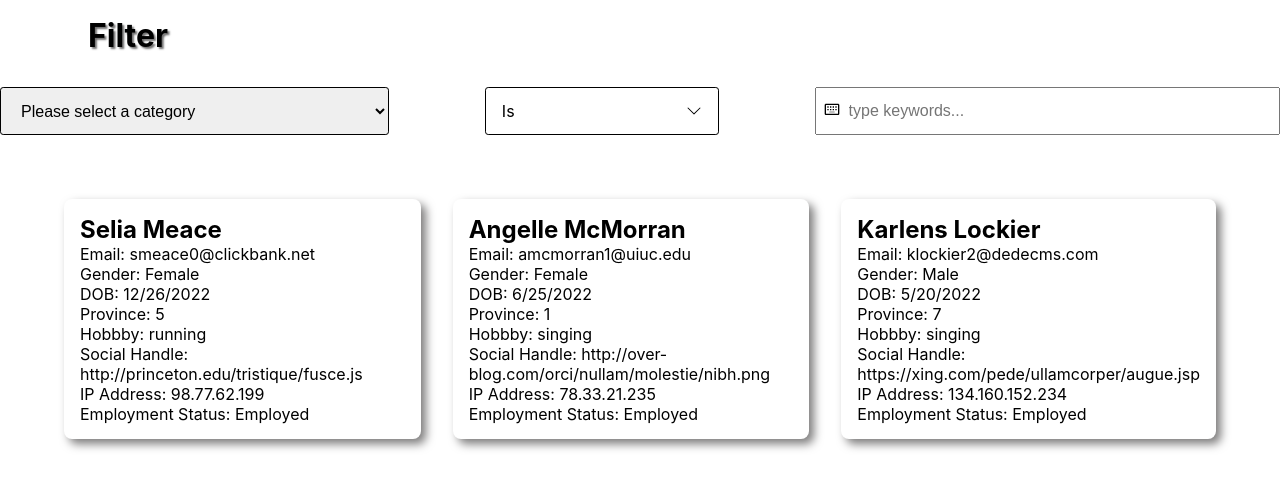
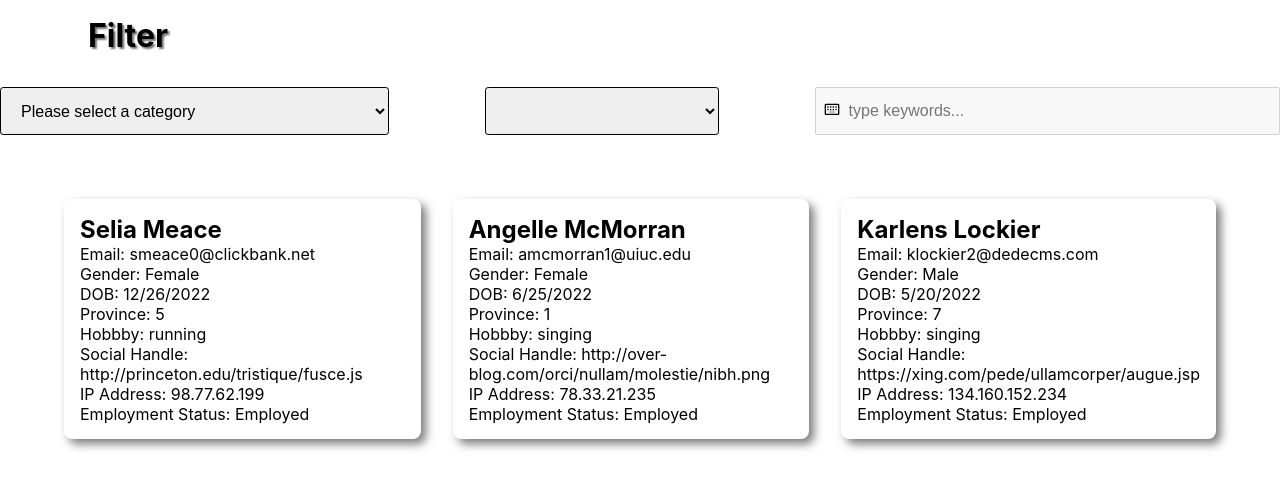
Before and after one commit to prakritip0/react-filter, a React (Create React App) app: page / in a window 1280 px wide. Shown: the top 488 px of the page. Built offline with nearby package versions, Linux system fonts and the light colour scheme.

Commit message:
feat: style secnd style

```diff
--- a/src/components/Filters.js
+++ b/src/components/Filters.js
@@ -1,36 +1,39 @@
+import { useEffect } from "react";
 import { BsChevronDown } from "react-icons/bs";
 import { MdOutlineKeyboardAlt } from "react-icons/md";
 
 
-// export const chosenCategory = ()=>{
-//   return defaultTag
-// }
-const Filters = ({ tag, setTag, data, tagsArray}) => {
+const Filters = ({ tag, handleTag, data, tagsArray, filter }) => {
+  useEffect(() => {
+    if (tag !== "") {
+    }
 
+  }, [tag])
   const handleCategoryChange = (e) => {
-    setTag(e.target.value)
-
+    handleTag(e.target.value)
   }
   return (
     <div className="filters flex-row">
       <select className="padding border" id="tags" defaultValue={tag} onChange={handleCategoryChange}>
         <option value="">Please select a category</option>
-          {tagsArray && tagsArray.map((category) => {
-            console.log(tag);
+        {tagsArray.length && tagsArray.map((category) => {
           return (
             <>
-                <option value={category }>{category.split("_")}</option>
+              <option value={category}>{category.split("_")}</option>
             </>
           )
         })}
       </select>
 
-      <div className="secondFilter flex-row border padding">
-        <p>Is</p>
-        <BsChevronDown className='dropIcon2' />
-      </div>
+
+      <select className="padding" id="middleTags">
+        {filter[tag]?.options && filter[tag]?.options.map((midTag) => (
+          <option value={midTag}>{midTag}</option>
+        ))}
+      </select>
+
       <div className="thirdFilter">
-        <input type="text" placeholder='type keywords...' />
+        <input type="text" disabled={!filter[tag]?.search} placeholder='type keywords...' />
         <MdOutlineKeyboardAlt className="keyboardIcon" />
       </div>
     </div>
--- a/src/index.css
+++ b/src/index.css
@@ -60,7 +60,7 @@ select {
   font-size: 1rem;
 }
 
-.secondFilter {
+#middleTags {
   width: 15rem;
 }
 
--- a/src/pages/Main.js
+++ b/src/pages/Main.js
@@ -5,24 +5,63 @@ let rawData = require("../data/data.json")
 
 const Main = () => {
     const [tag, setTag] = useState("Please select a category");
-    console.log(tag);
+    // console.log(tag);
 
-    const handleTag = () => {
-        setTag();
+    const handleTag = (val) => {
+        setTag(val);
     }
     const [data, setData] = useState(rawData);
 
-    const handleCategoryChange = (e) => {
-    console.log(e.target.value);
-    setTag(e.target.value)
-  }
+    const filter = {
+        first_name: {
+          options: ["has", "is"],
+          search: true
+        },
+        last_name: {
+          options: ["has", "is"],
+          search: true
+        },
+        email: {
+          options: ["has", "is"],
+          search: true
+        },
+        gender: {
+          options: ["Male", "Female", "Other"],
+          search: false
+        },
+        date_of_birth: {
+          options: ["before", "after", "is"],
+          search: true
+        },
+        "provinces ": {
+          options: ["is", "is not"],
+          search: true
+        },
+        hobbies: {
+          options: ["include", "exclude"],
+          search: true
+        },
+        socials: {
+          options: ["has", "is"],
+          search: true
+        },
+        ip_address: {
+          // options:["has", "is"],
+          // search : true
+        },
+        is_employed: {
+          options: ["Employed", "Unemployed"],
+          search: false
+        }
+      }
+
   const tagsArray = Object.keys(data[0]);
 
     return (
         <div>
             <h1 className='logo'>Filter</h1>
-            <Filters tag={tag} setTag={handleTag} data={data} tagsArray={tagsArray} />
-            <Display tag={tag} data={data} />
+            <Filters tag={tag} handleTag={handleTag} data={data} tagsArray={tagsArray} filter={filter}/>
+            <Display tag={tag} data={data} filter={filter} />
         </div>
     )
 }
```
Also changed, not shown: src/components/Display.js (+3 -15 lines). Lines whose indentation alone changed are shown as unchanged.
